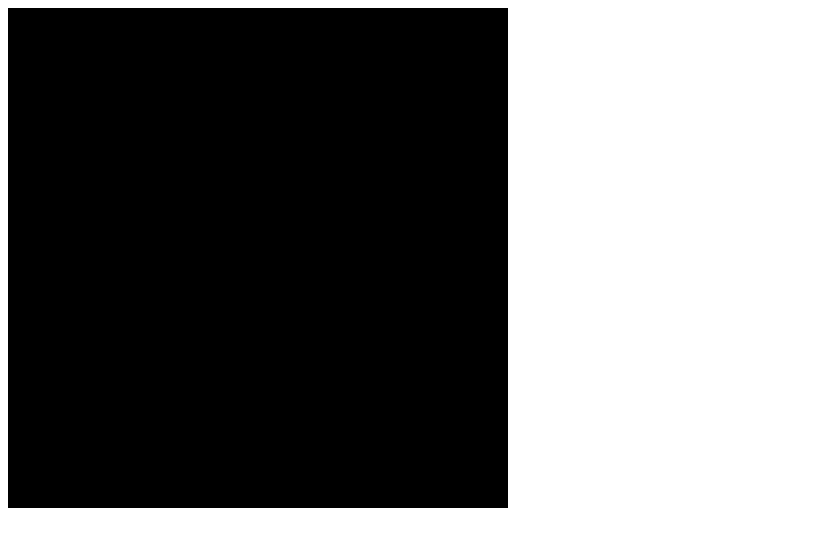
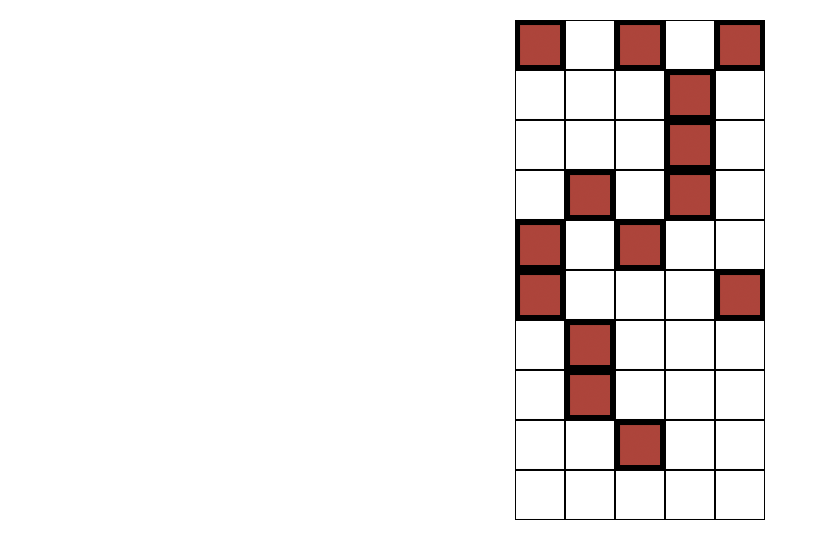
Before and after one commit to ornellarobinson/RedBull-MindGameJam-Paris-2018, a plain HTML site: page index.html in a window 1280 px wide. Shown: the whole page, without its empty margins (0-820 px from the left). Drawn offline with Linux system fonts and the light colour scheme; animation ran at ten frames a second.

Commit message:
Create map

```diff
--- a/index.html
+++ b/index.html
@@ -7,10 +7,25 @@
 	<title>Page Title</title>
 	<meta name="viewport" content="width=device-width, initial-scale=1">
 	<script src="./src/js/phaser.min.js"></script>
+	<style>
+		*,
+		html,
+		body {
+			box-sizing: border-box;
+		}
+
+		html,
+		body {
+			margin: 10px;
+		}
+
+		canvas {
+			margin: 0 auto;
+		}
+	</style>
 </head>
 
 <body>
-
 	<script src="./src/js/index.js"></script>
 </body>
 
--- a/src/js/index.js
+++ b/src/js/index.js
@@ -1,9 +1,49 @@
-var game = new Phaser.Game(500, 500, Phaser.AUTO);
+var sizeTiles = 50;
+var game = new Phaser.Game(sizeTiles * 5, sizeTiles * 10, Phaser.AUTO);
 
 var gameState = {
-	preload: function() {},
-	create: function() {},
+	preload: function() {
+		game.load.image('whiteSquarre', '/src/assets/white_squarre.jpg');
+		game.load.image('redSquarre', '/src/assets/red_squarre.png');
+	},
+	create: function() {
+		this.tileWidth = '100px';
+		this.tileHeight = '100px';
+
+		this.tileGrid = [
+			[1, 0, 1, 0, 1],
+			[0, 0, 0, 1, 0],
+			[0, 0, 0, 1, 0],
+			[0, 1, 0, 1, 0],
+			[1, 0, 1, 0, 0],
+			[1, 0, 0, 0, 1],
+			[0, 1, 0, 0, 0],
+			[0, 1, 0, 0, 0],
+			[0, 0, 1, 0, 0],
+			[0, 0, 0, 0, 0],
+		];
+		this.initGrid(this.tileGrid);
+	},
 	update: function() {},
+	initGrid: function(tileGrid) {
+		for (let i = 0; i < tileGrid.length; i++) {
+			for (let j = 0; j < tileGrid[i].length; j++) {
+				var image;
+				switch (tileGrid[i][j]) {
+					case 1:
+						image = 'redSquarre';
+						break;
+
+					default:
+						image = 'whiteSquarre';
+						break;
+				}
+				var myImage = game.add.sprite(sizeTiles * j, sizeTiles * i, image);
+				myImage.width = sizeTiles;
+				myImage.height = sizeTiles;
+			}
+		}
+	},
 };
 
 game.state.add('gameState', gameState);
```
Also changed, not shown: src/assets/red_squarre.png (added), src/assets/white_squarre.jpg (added).
